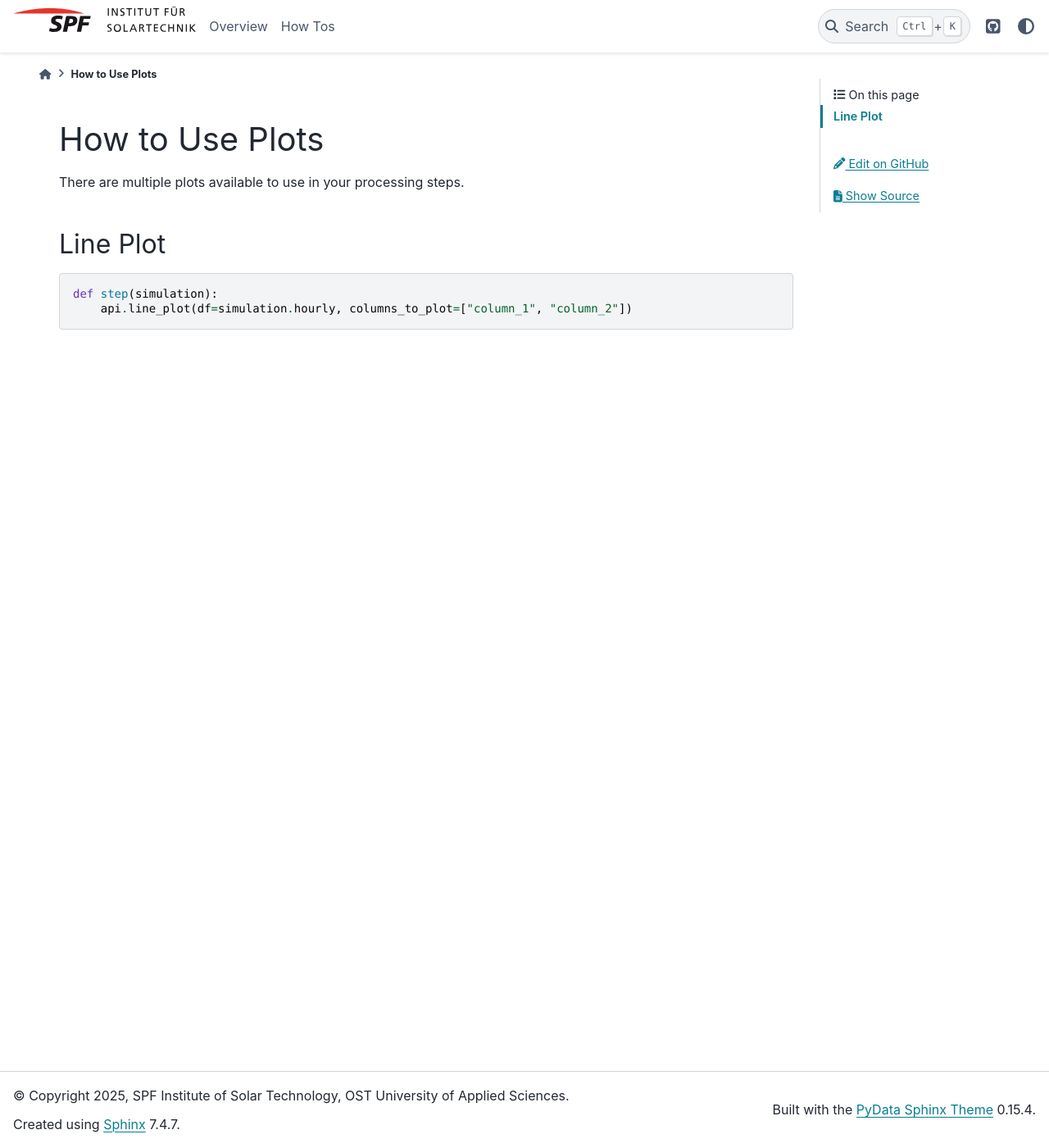
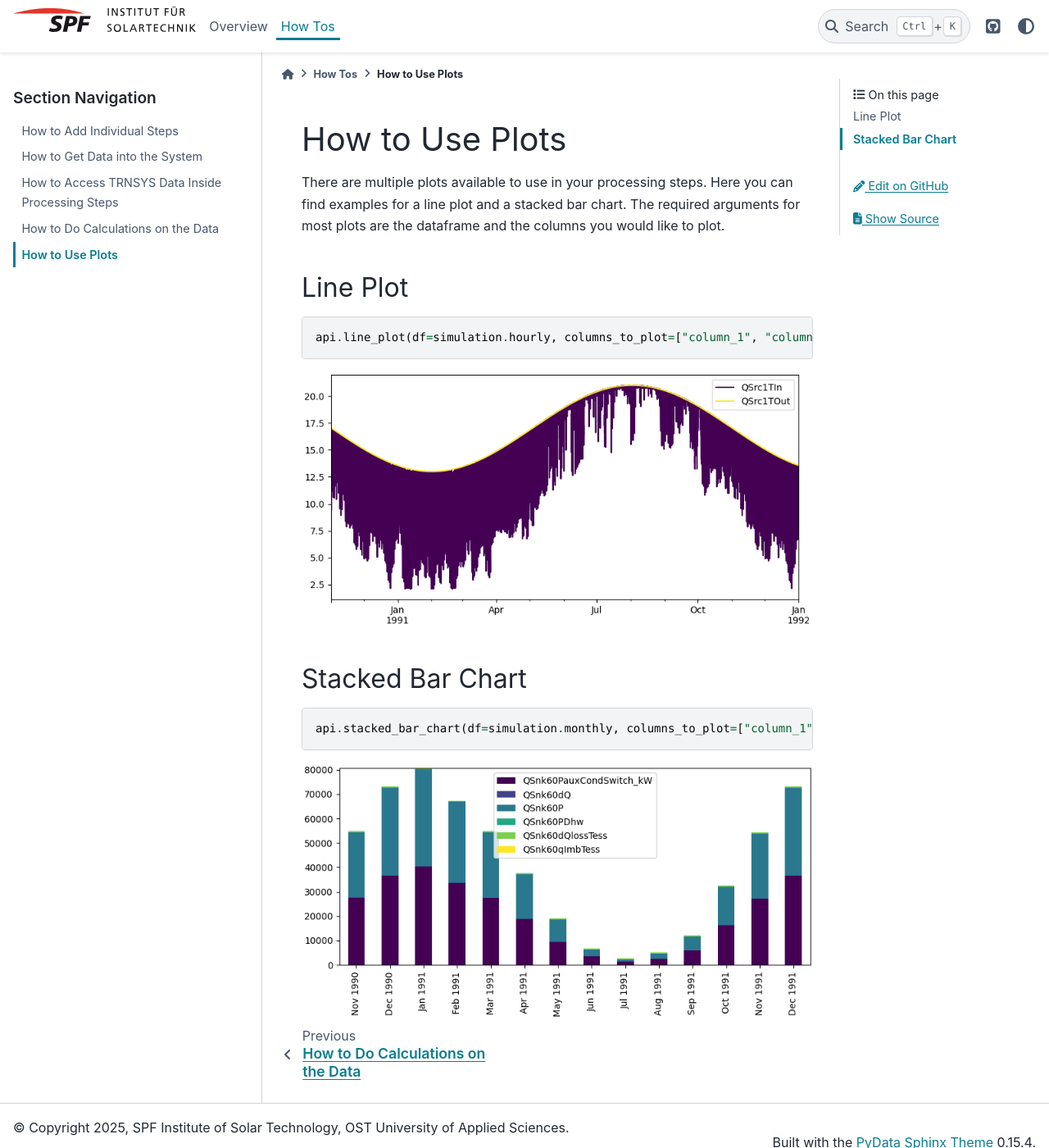
Before and after one commit to SPF-OST/pytrnsys_process, a Sphinx documentation site: the page built from doc/how_tos/use_plots.rst, in a window 1280 px wide and 1400 px high. Shown: the whole window at 82% size. Built offline with Sphinx 7.4.7 and the PyData theme 0.15.4, drawn with Linux system fonts in a browser that asks for light colours; pages that are not in the unit, such as notebooks, are missing from menus.

```diff
--- a/doc/how_tos/get_data_into_system.rst
+++ b/doc/how_tos/get_data_into_system.rst
@@ -10,6 +10,12 @@
 So the next time instead of the raw files we will read in the pickle,
 which is much faster.
 
+After rerunning your simulation(s) it is important to re read the raw files.
+This is done as follows:
+
+.. code-block:: python
+
+    api.settings.reader.force_reread_prt = True
 
 Common Arguments
 ______________
--- a/doc/how_tos/index.rst
+++ b/doc/how_tos/index.rst
@@ -13,3 +13,4 @@
     get_data_into_system
     access_trnsys_data_inside_processing_steps
     do_calculations_on_data
+    use_plots
--- a/doc/how_tos/use_plots.rst
+++ b/doc/how_tos/use_plots.rst
@@ -5,11 +5,25 @@
 *******************************
 
 There are multiple plots available to use in your processing steps.
+Here you can find examples for a line plot and a stacked bar chart.
+The required arguments for most plots are the dataframe and the columns you would like to plot.
+
 
 Line Plot
 _________
 
+
 .. code-block:: python
 
-    def step(simulation):
-        api.line_plot(df=simulation.hourly, columns_to_plot=["column_1", "column_2"])
+    api.line_plot(df=simulation.hourly, columns_to_plot=["column_1", "column_2"])
+
+.. image:: ../_static/line_plot.png
+
+Stacked Bar Chart
+_________________
+
+.. code-block:: python
+
+    api.stacked_bar_chart(df=simulation.monthly, columns_to_plot=["column_1", "column_2"])
+
+.. image:: ../_static/stacked_bar_chart.png
```
Also changed, not shown: doc/_static/line_plot.png (added), doc/_static/stacked_bar_chart.png (added), 3 other files.
